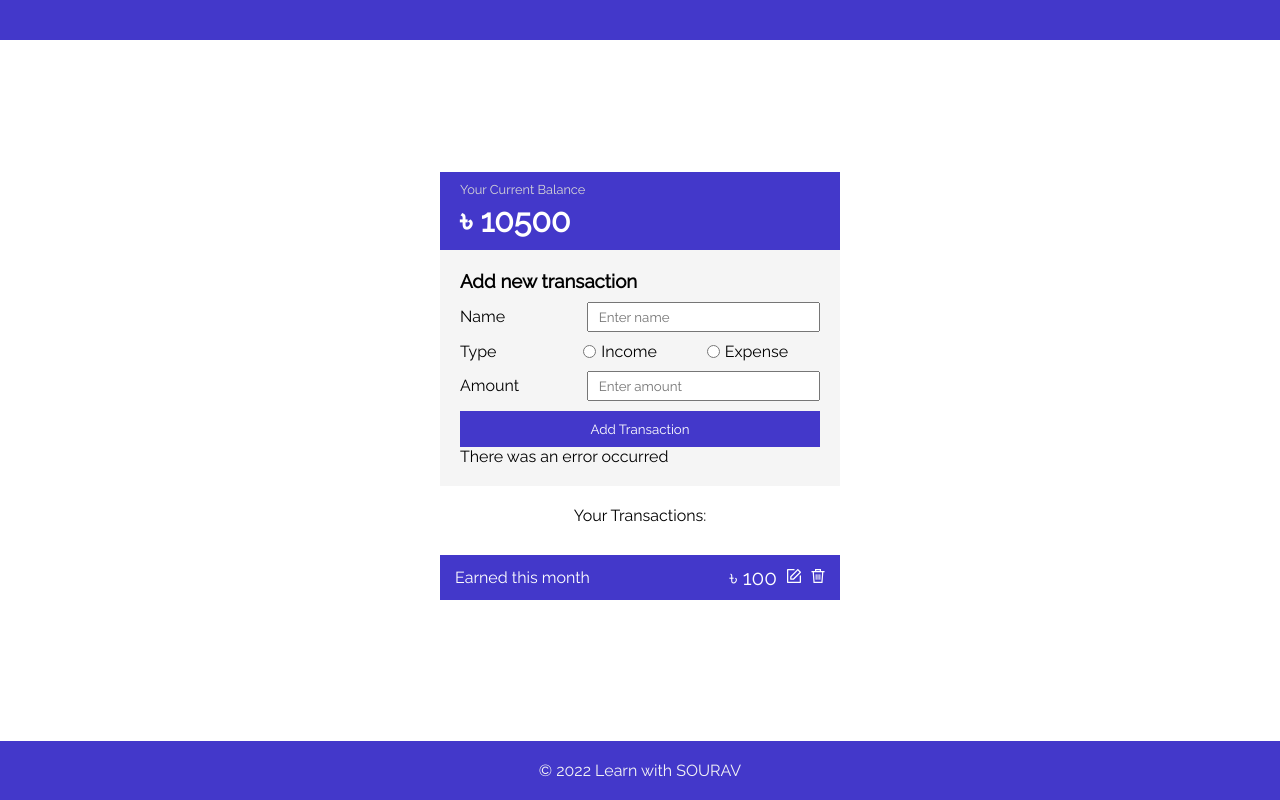
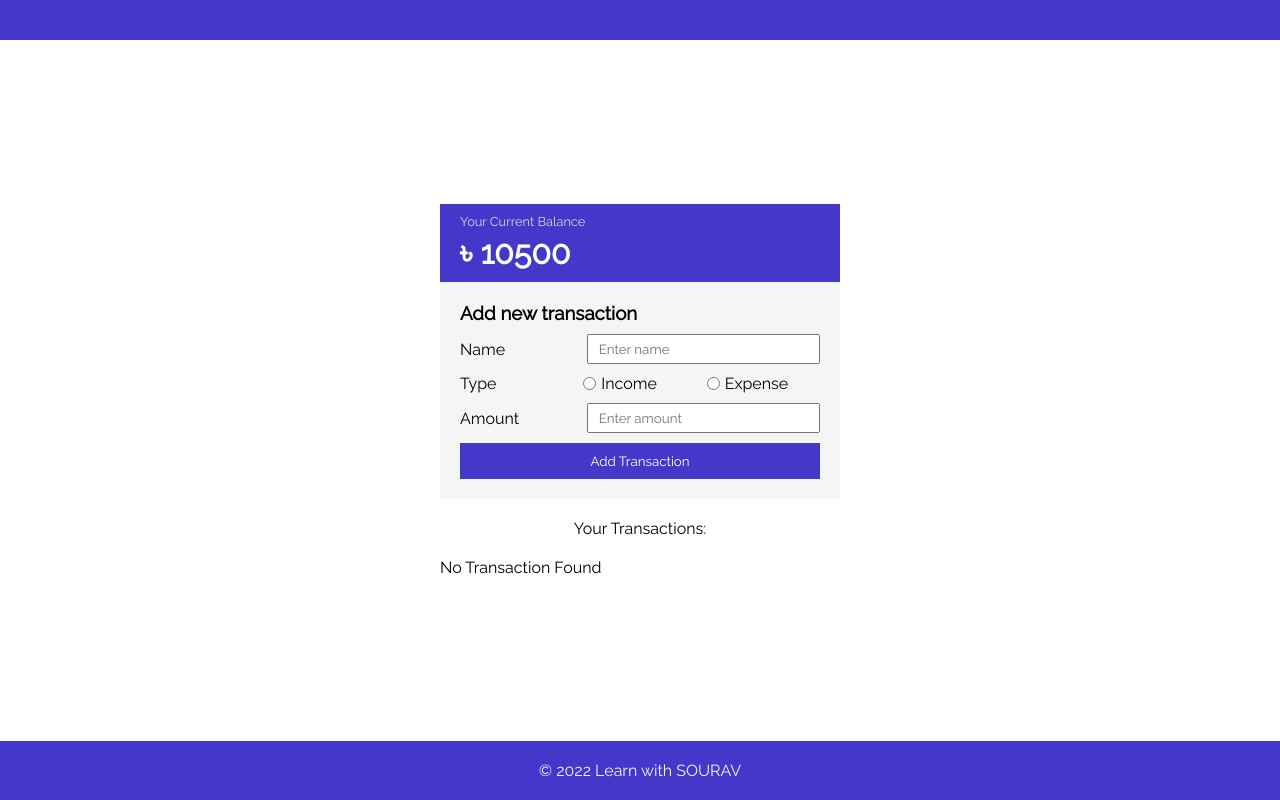
Before and after one commit to SOURAV-ROY/redux-expense-tracker, a React (Create React App) app: page / in a window 1280 px wide. Built offline with nearby package versions, Linux system fonts and the light colour scheme.

Commit message:
7.6 List Transaction ✅ Feature - Getting list of Transactions

```diff
--- a/public/style/style.css
+++ b/public/style/style.css
@@ -151,7 +151,7 @@ label {
 
 .right {
     display: inline-flex;
-    gap: 10;
+    gap: 10px;
 }
 
 .right p {
@@ -220,3 +220,7 @@ label {
         font-size: 95% !important;
     }
 }
+
+.error {
+    color: red;
+}
--- a/src/components/Form.js
+++ b/src/components/Form.js
@@ -7,7 +7,7 @@ function Form() {
     const [type, setType] = useState('');
     const [amount, setAmount] = useState('');
     const dispatch = useDispatch();
-    const {isLoading, isError, errorMsg} = useSelector(state => state.transaction)
+    const {isLoading, isError} = useSelector(state => state.transaction)
 
 
     const handleCreate = (e) => {
@@ -75,7 +75,7 @@ function Form() {
 
                 <button disabled={isLoading} className="btn" type='submit'>Add Transaction</button>
 
-                {!isLoading && !isError && <p>There was an error occurred {errorMsg}</p>}
+                {!isLoading && isError && <p>There was an error occurred</p>}
 
             </form>
             <button className="btn cancel_edit">Cancel Edit</button>
--- a/src/components/TransactionItem.js
+++ b/src/components/TransactionItem.js
@@ -2,12 +2,13 @@ import React from 'react';
 import EditImage from "../assets/images/edit.svg";
 import DeleteImage from "../assets/images/delete.svg";
 
-function TransactionItem() {
+function TransactionItem({transaction}) {
+    const {name, amount, type} = transaction;
     return (
-        <li className="transaction income">
-            <p>Earned this month</p>
+        <li className={`transaction ${type}`}>
+            <p>{name}</p>
             <div className="right">
-                <p>৳ 100</p>
+                <p>৳ {amount}</p>
                 <button className="link">
                     <img
                         className="icon"
--- a/src/components/Transactions.js
+++ b/src/components/Transactions.js
@@ -1,13 +1,27 @@
 import React from 'react';
 import TransactionItem from "./TransactionItem";
+import {useSelector} from "react-redux";
 
 function Transactions() {
+    const {transactions, isLoading, isError} = useSelector(state => state.transaction);
+
+    let content = '';
+    if (isLoading) content = <p>Loading...</p>
+    if (!isError && isError) content = <p>Some error occurred</p>
+    if (!isLoading && !isError && transactions.length === 0) {
+        content = <p>No Transaction Found</p>
+    }
+    if (!isLoading && !isError && transactions.length > 0) {
+        content = transactions.map(transaction => (
+            <TransactionItem key={transaction.id} transaction={transaction}/>
+        ))
+    }
     return (
         <>
             <p className="second_heading">Your Transactions:</p>
             <div className="conatiner_of_list_of_transactions">
                 <ul>
-                    <TransactionItem/>
+                    {content}
                 </ul>
             </div>
         </>
```
Also changed, not shown: 1 other file (tests, documents, lock files or other folders).
